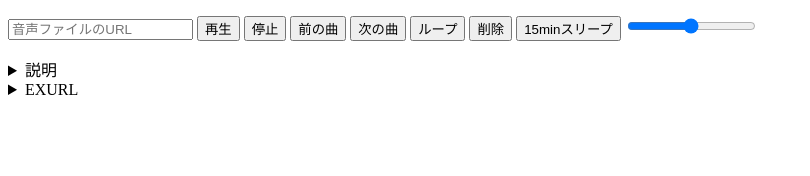
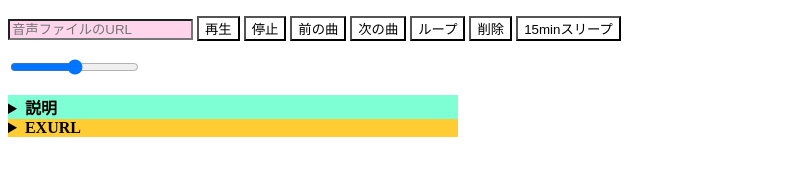
Before and after one commit to SUISHIP/ap2, a plain HTML site: page index.html in a window 1280 px wide. Shown: the whole page, without its empty margins (0-810 px from the left). Drawn offline with Linux system fonts and the light colour scheme.

Commit message:
Update index.html
おしゃれにした

```diff
--- a/index.html
+++ b/index.html
@@ -6,19 +6,50 @@
 </head>
 <body>
     <p>
-        <input type="text" id="audioUrl" placeholder="音声ファイルのURL">
-        <button onclick="playAudio();">再生</button>
-        <button onclick="pauseAudio();">停止</button>
-        <button onclick="playPreviousTrack();">前の曲</button>
-        <button onclick="playNextTrack();">次の曲</button>
-        <button onclick="loopAudio();">ループ</button>
-        <button onclick="removeCurrentTrack();">削除</button>
-        <button onclick="fadeAudio();">15minスリープ</button>
+        <input type="text" id="audioUrl" placeholder="音声ファイルのURL"style="background: linear-gradient(to right, #FFD5EC, #FFD5EC);">
+        <button onclick="playAudio();"style="background: linear-gradient(to right, white, white);">再生</button>
+        <button onclick="pauseAudio();"style="background: linear-gradient(to right, white, white);">停止</button>
+        <button onclick="playPreviousTrack();"style="background: linear-gradient(to right, white, white);">前の曲</button>
+        <button onclick="playNextTrack();"style="background: linear-gradient(to right, white, white);">次の曲</button>
+        <button id="myButton" onclick=changeColor();loopAudio(); style="background: white;">ループ</button>
+
+<script>
+var colors = ["white", "#FFFF00"]; // 交互に表示したい色を配列に設定
+var currentIndex = 0;
+
+function changeColor() {
+    currentIndex = currentIndex < colors.length - 1 ? currentIndex + 1 : 0;
+    document.getElementById('myButton').style.background = colors[currentIndex];
+}
+</script>
+        <button onclick="removeCurrentTrack();"style="background: linear-gradient(to right, white, white);">削除</button>
+        <button onclick="fadeAudio();"style="background: linear-gradient(to right, white, white);">15minスリープ</button>
+        <p id="timer"></p>
 
 <script>
     function fadeAudio() {
+        // 既存のタイマーをクリア
+        if (typeof countdown !== 'undefined') {
+            clearInterval(countdown);
+        }
+        if (typeof fadeAudio !== 'undefined') {
+            clearInterval(fadeAudio);
+        }
+
+        let timeLeft = 900; // 15 minutes in seconds
+        const timerElement = document.getElementById("timer");
+        timerElement.textContent = `残り時間: ${timeLeft}秒`;
+
+        countdown = setInterval(function() {
+            timeLeft--;
+            timerElement.textContent = `残り時間: ${timeLeft}秒`;
+            if (timeLeft <= 0) {
+                clearInterval(countdown);
+            }
+        }, 1000);
+
         setTimeout(function() {
-            let fadeAudio = setInterval(function () {
+            fadeAudio = setInterval(function () {
                 if (audio.volume > 0.1) {
                     audio.volume -= 0.1;
                 } else {
@@ -80,7 +111,7 @@
 
         function loopAudio() {
             audio.loop = !audio.loop;
-            loopStatusDisplay.textContent = audio.loop ? "ループ再生中" : "";
+            loopStatusDisplay.textContent = audio.loop ? "１曲ループ再生中🎵" : "";
         }
 //GETtitle
         function getTitleFromUrl(url) {
@@ -142,8 +173,8 @@
             audio.volume = volumeSlider.value;
         }
     </script>
-    <details>
-　<summary>説明</summary>
+    <details id="Deployment1">
+      <summary><b>説明</b></summary>
         <br>主にDropboxの共有用URLに対応しています。
         <br>URLを入力してファイルの音声を再生できます。
         <br>ループボタンでシングルループできます。
@@ -151,17 +182,39 @@
         <br>URLを再生するごとにプレイリストに曲が追加されます。
         <br>音量調節はスライドバーでできます。<br>
 </details>
+    <style>
+    #Deployment1 {
+        background-color: #7fffd4;
+        width: 450px;
+    }
+</style>
 
-  <details>
-　<summary>EXURL</summary>
+  <details id="Deployment2">
+    <summary><b>EXURL</b></summary>
       <br>
-      <h>URLをコピペして試してみよう！</h>
- <li>「MEGALOVANIA」https://www.dropbox.com/scl/fi/z2go7xfot0yq0cvilyj71/UNDERTALE-MEGALOVANIA.mp3?rlkey=u1nwkmas8iyi6ujgrgkimigyc&dl=0</li>
-　　<li>「コペルカクテル」https://www.dropbox.com/scl/fi/ue9gv2dw29051u6adxzv7/コペルカクテル.mp3?rlkey=753njs0ojb95zmnhb0b8i6vkv&dl=0</li>
-　　<li>「まちゃプリン」https://www.dropbox.com/scl/fi/8isf6upmzg0v54b1i7qe8/まちゃプリン.wav?rlkey=1jesgdenhxgh33v18z4c2r3ir&dl=0</li>
-　　<li>「スノーハース」https://www.dropbox.com/scl/fi/cpd7gmbcghn8nl33iou9a/スノーハース.mp3?rlkey=wjqqiz672ipv9jfo8eekdtl5u&dl=0</li>
-      <br>
+    <h><font color="#3333FF"><b>URL</b></font>をコピペして試してみよう！</h>
+ <li>「MEGALOVANIA」<input type="text" id="myInput1" value="https://www.dropbox.com/scl/fi/z2go7xfot0yq0cvilyj71/UNDERTALE-MEGALOVANIA.mp3?rlkey=u1nwkmas8iyi6ujgrgkimigyc&dl=0" readonly onclick="copyToClipboard('myInput1')"style="width: 100px; float: right;color: #3399FF">
+
+<li>「コペルカクテル」<input type="text" id="myInput2" value="https://www.dropbox.com/scl/fi/ue9gv2dw29051u6adxzv7/コペルカクテル.mp3?rlkey=753njs0ojb95zmnhb0b8i6vkv&dl=0" readonly onclick="copyToClipboard('myInput2')"style="width: 100px; float: right;color: #3399FF">
+
+<li>「まちゃプリン」<input type="text" id="myInput3" value="https://www.dropbox.com/scl/fi/8isf6upmzg0v54b1i7qe8/まちゃプリン.wav?rlkey=1jesgdenhxgh33v18z4c2r3ir&dl=0" readonly onclick="copyToClipboard('myInput3')"style="width: 100px; float: right;color: #3399FF">
+
+<li>「スノーハース」<input type="text" id="myInput4" value="https://www.dropbox.com/scl/fi/cpd7gmbcghn8nl33iou9a/スノーハース.mp3?rlkey=wjqqiz672ipv9jfo8eekdtl5u&dl=0" readonly onclick="copyToClipboard('myInput4')"style="width: 100px; float: right;color: #3399FF">
+
+<script>
+    function copyToClipboard(id) {
+        const inputElement = document.getElementById(id);
+        inputElement.select();
+        document.execCommand("copy");
+    }
+</script>
+<br><b>※クリックでコピーできます</b>
 </details>
-
+  <style>
+    #Deployment2 {
+        background-color: #FFCC33;
+        width: 450px;
+    }
+</style>
 </body>
 </html>
```
